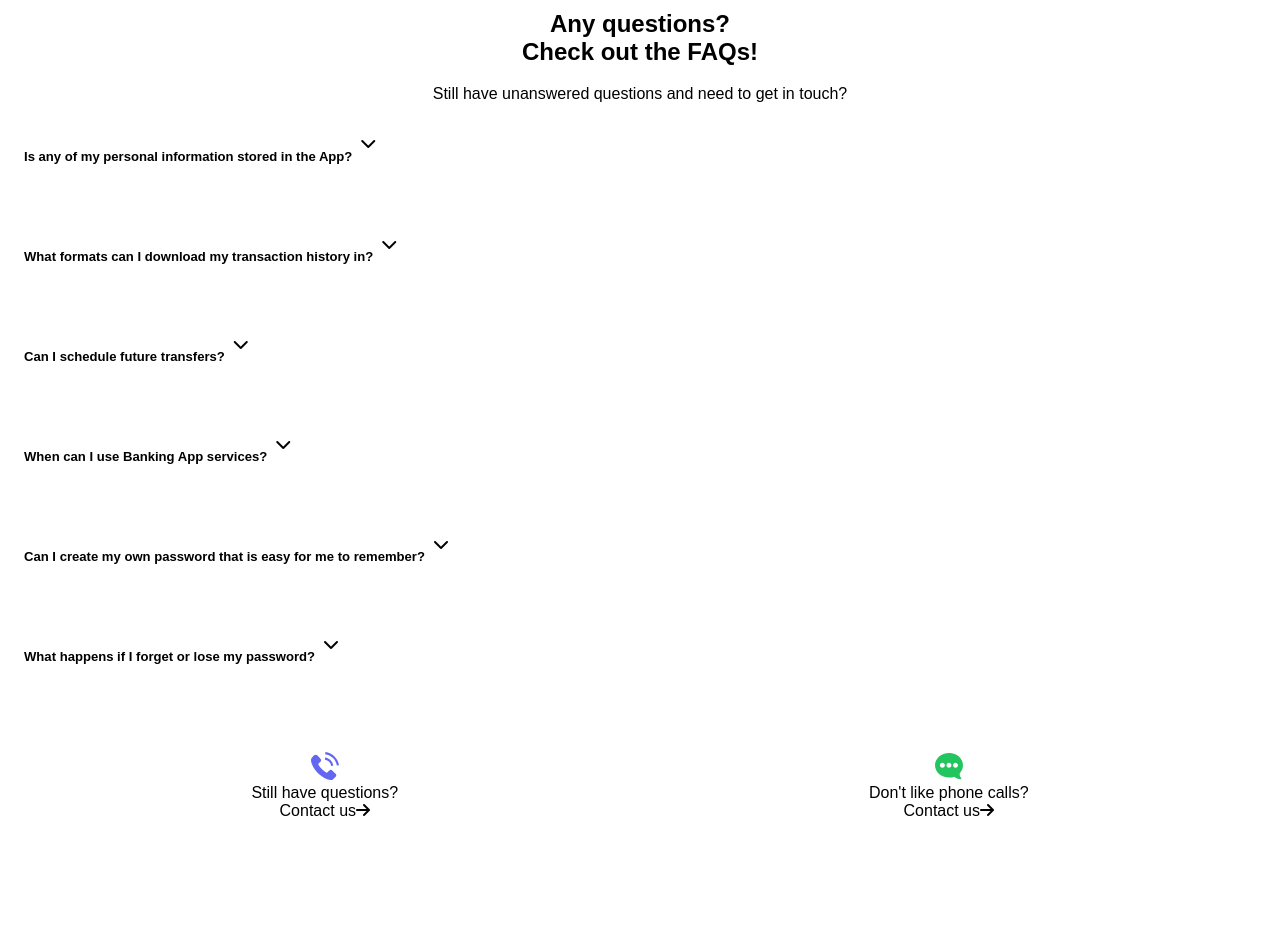
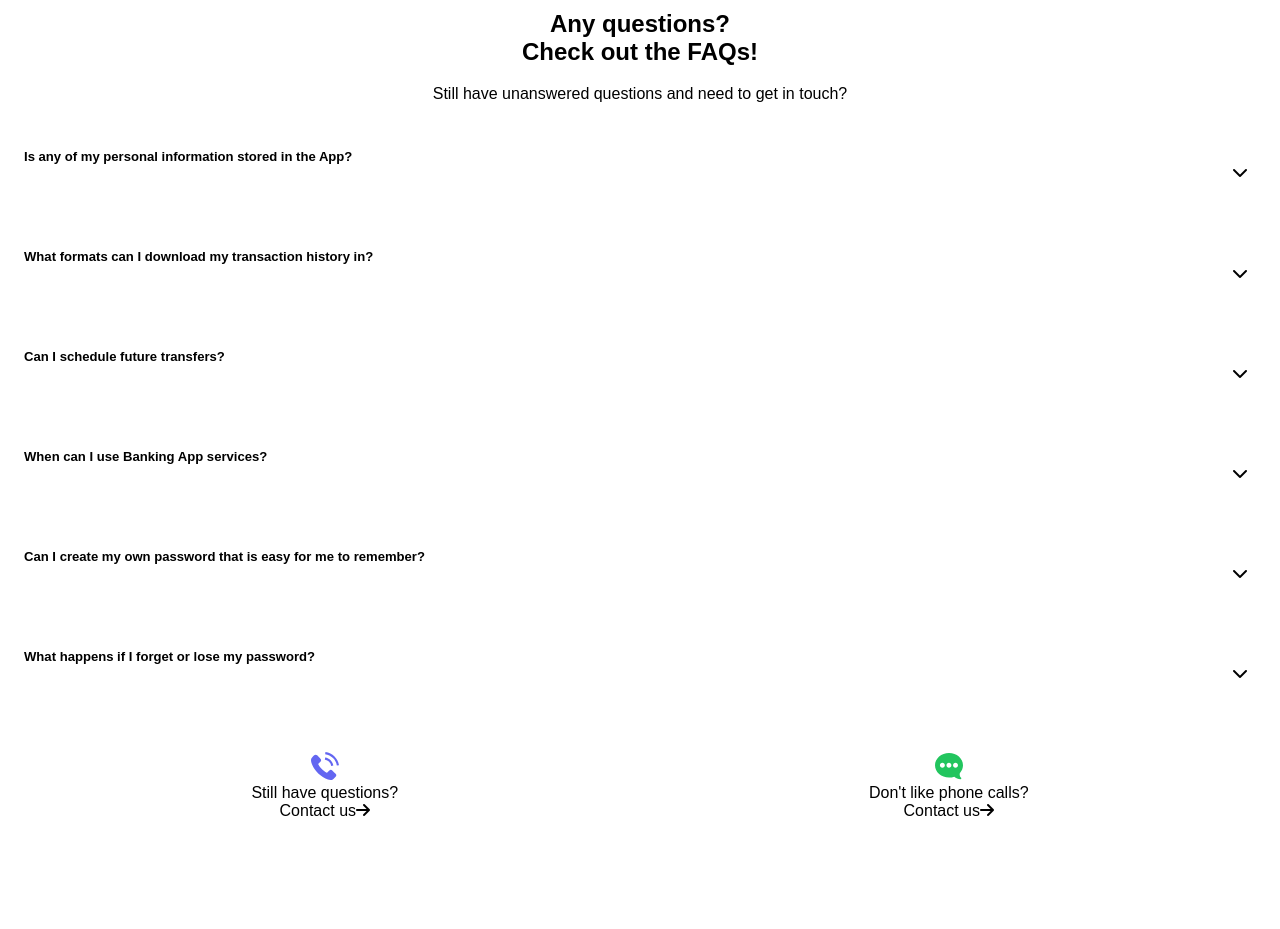
Before and after one commit to jasper-z-blip/React-Silicon, a React (Vite) app in the folder react/: page / in a window 1280 px wide. Shown: the part 1800-2729 px from the top of the page. Built offline with nearby package versions, Linux system fonts and the light colour scheme.

Commit message:
ordna så att knappen inte flyger iväg när man öppnar frågan i questions

```diff
--- a/react/src/css/style.css
+++ b/react/src/css/style.css
@@ -549,6 +549,10 @@
 
 .question-row {
   display: flex;
+  flex: 1;
+  justify-content: space-between;
+  align-items: center;
+  width: 100%;
 }
 
 .btn-circle {
@@ -568,8 +572,9 @@
 }
 
 .faq-item.active {
-  display: grid;
-  grid-template-rows: 2fr;
+  display: flex;
+  flex-direction: column;
+  align-items: flex-start;
 }
 
 .phoneandbubble {
```
